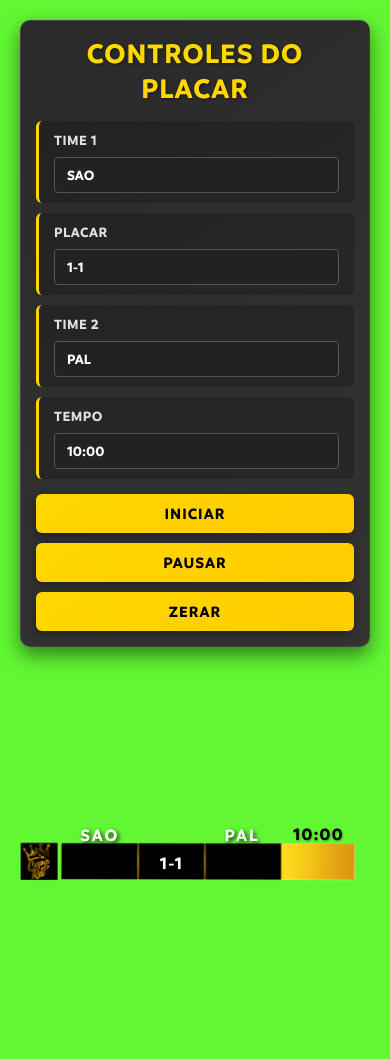
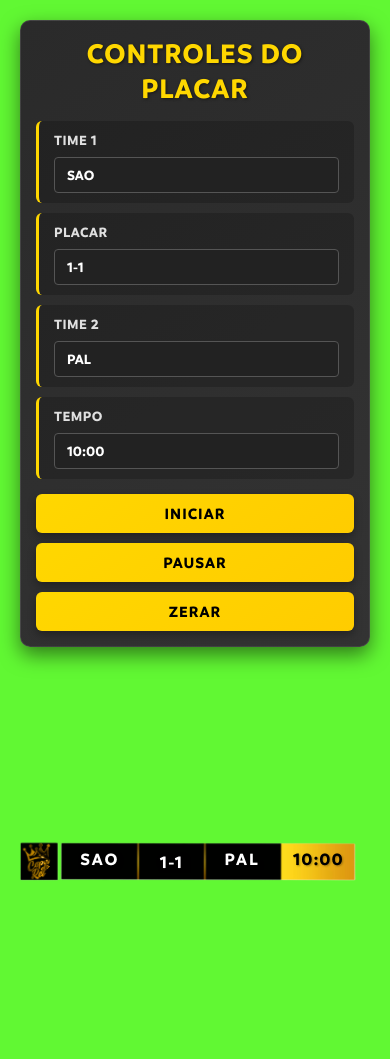
Before and after one commit to eliel2703/placarCBM, a plain HTML site: page index.html in a window 390 px wide. Drawn offline with Linux system fonts and the light colour scheme.

Commit message:
Update index.html

```diff
--- a/index.html
+++ b/index.html
@@ -204,7 +204,7 @@
             letter-spacing: 2px;
             text-shadow: 2px 2px 4px rgba(0, 0, 0, 0.8);
             text-transform: uppercase;
-            margin-top: 160%; /* Ajustado para subir */
+            margin-top: 187%;
             margin-left: -2%;
         }
 
@@ -228,7 +228,7 @@
             letter-spacing: 2px;
             text-shadow: 2px 2px 4px rgba(0, 0, 0, 0.8);
             text-transform: uppercase;
-            margin-top: 160%; /* Ajustado para subir */
+            margin-top: 187%;
             margin-right: -15%;
         }
 
@@ -251,7 +251,7 @@
             font-family: 'Branding SF Bold', sans-serif;
             letter-spacing: 1px;
             text-shadow: 1px 1px 2px rgba(0, 0, 0, 0.3);
-            margin-top: 160%; /* Ajustado para subir */
+            margin-top: 188%;
             margin-right: 15%;
         }
 
@@ -276,7 +276,7 @@
             letter-spacing: 1px;
             text-shadow: 3px 3px 6px rgba(0, 0, 0, 0.8);
             text-transform: uppercase;
-            margin-top: -15%; /* Ajustado para subir */
+            margin-top: -20%;
             margin-left: 15%;
         }
 
@@ -284,17 +284,17 @@
         @media (max-width: 768px) {
             .team input {
                 font-size: 5vw;
-                margin-top: 150%; /* Ajustado para subir */
+                margin-top: 185%;
             }
 
             .timer input {
                 font-size: 4.5vw;
-                margin-top: 150%; /* Ajustado para subir */
+                margin-top: 186%;
             }
 
             .score input {
                 font-size: 7vw;
-                margin-top: 140%; /* Ajustado para subir */
+                margin-top: 175%;
             }
 
             .controls {
@@ -314,17 +314,17 @@
         @media (max-width: 480px) {
             .team input {
                 font-size: 6vw;
-                margin-top: 140%; /* Ajustado para subir */
+                margin-top: 180%;
             }
 
             .timer input {
                 font-size: 5.5vw;
-                margin-top: 140%; /* Ajustado para subir */
+                margin-top: 181%;
             }
 
             .score input {
                 font-size: 8vw;
-                margin-top: 130%; /* Ajustado para subir */
+                margin-top: 170%;
             }
 
             .timer-buttons {
```
